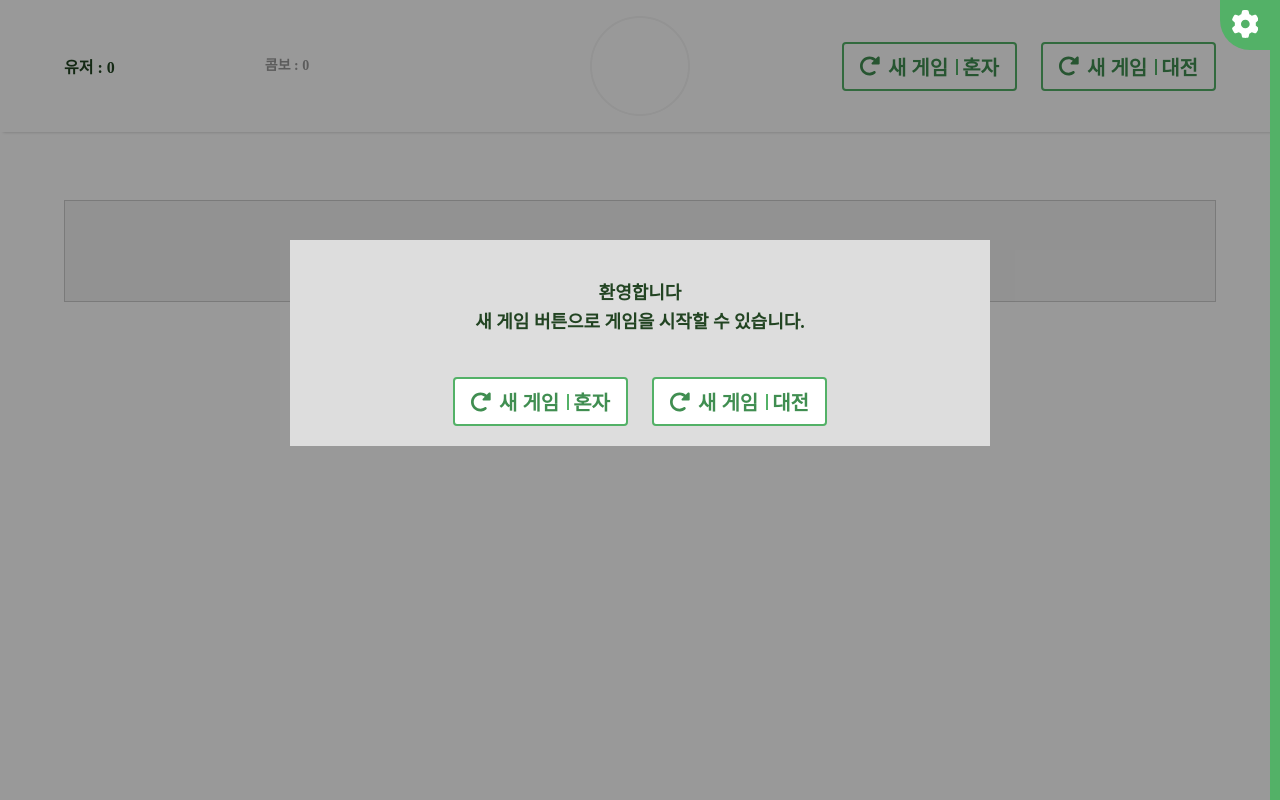
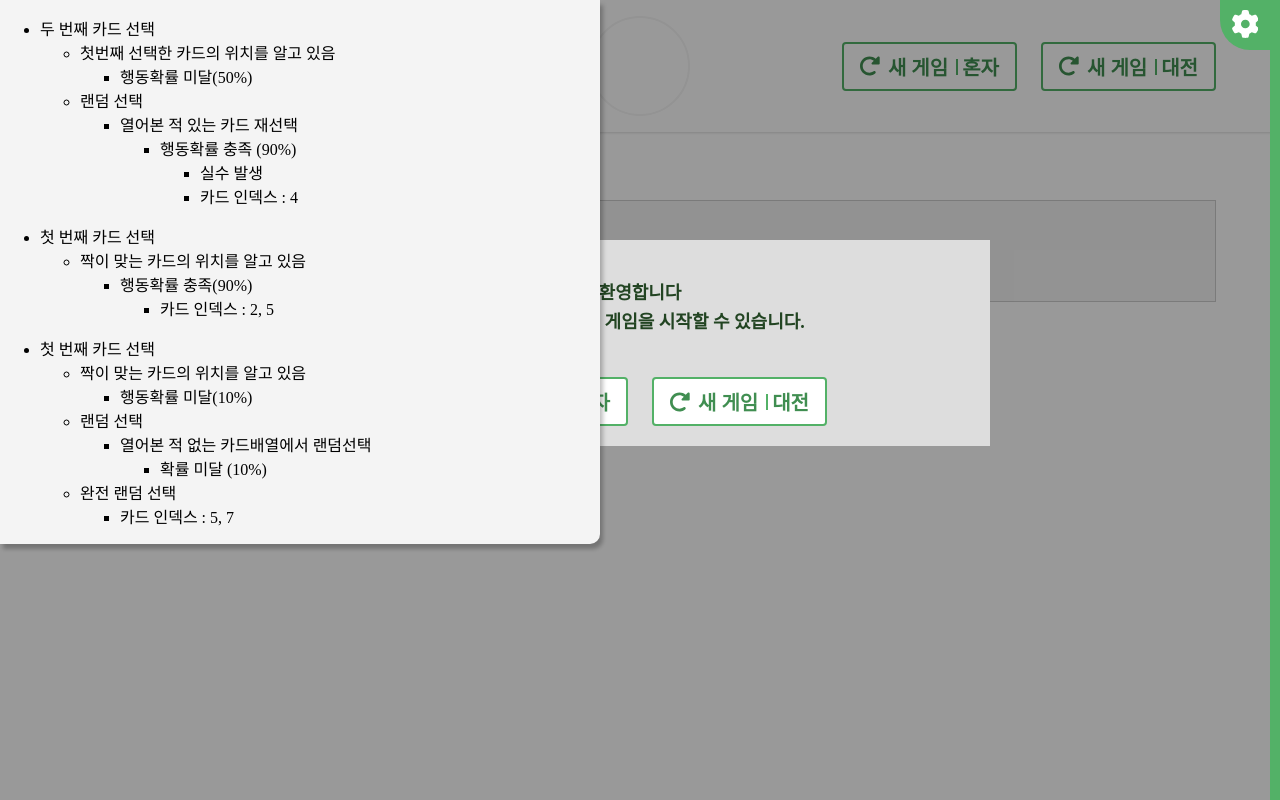
Before and after one commit to uauu89/cardMatch2, a React (Vite) app: page / in a window 1280 px wide. Built offline with nearby package versions, Linux system fonts and the light colour scheme.

Commit message:
260419 algorithm log ui

```diff
--- a/src/App.tsx
+++ b/src/App.tsx
@@ -3,6 +3,7 @@ import { useGameStore } from '@stores/useGameStore';
 import GameHUD from '@components/GameHUD/GameHUD';
 import GameBoard from '@components/GameBoard/GameBoard';
 import Settings from '@components/Settings/Settings';
+import ComLog from '@components/ComLog/ComLog';
 import GameOver from '@components/GameOver/GameOver';
 
 import "@css/fonts.css";
@@ -19,6 +20,7 @@ function App() {
             <GameHUD />
             <GameBoard />
             <Settings />
+            <ComLog />
             {gameOver && <GameOver />}
         </>
     )
--- a/src/assets/svg/Spinner.css
+++ b/src/assets/svg/Spinner.css
@@ -17,7 +17,6 @@
 }
 
 @keyframes dash {
-
   0% {
     stroke-dasharray: 1,150;
     stroke-dashoffset: 0;
--- /dev/null
+++ b/src/components/ComLog/ComLog.css
@@ -0,0 +1,12 @@
+.ComLog{
+    position: fixed;
+    left: 0;
+    top: 0;
+    z-index: 9;
+
+    width: 600px;
+    background-color: var(--color_gray1);
+    border-bottom-right-radius: 10px;
+
+    box-shadow: 3px 5px 4px rgba(0, 0, 0, 0.25);
+}
--- /dev/null
+++ b/src/components/ComLog/ComLog.tsx
@@ -0,0 +1,106 @@
+import "./ComLog.css"
+
+const ComLog = () => {
+
+    return(
+
+        <div className="ComLog">
+            <div className="logEvent">
+                <ul>
+                    <li>
+                        두 번째 카드 선택
+                        <ul>
+                            <li>
+                                첫번째 선택한 카드의 위치를 알고 있음
+                                <ul>
+                                    <li>행동확률 미달(50%)</li>
+                                </ul>
+                            </li>
+                            <li>
+                                랜덤 선택
+                                <ul>
+                                    <li>
+                                        열어본 적 있는 카드 재선택
+                                        <ul>
+                                            <li>
+                                                행동확률 충족 (90%)
+                                                <ul>
+                                                    <li>실수 발생</li>
+                                                    <li>카드 인덱스 : 4</li>
+                                                </ul>
+                                            </li>
+                                        </ul>
+                                    </li>
+                                </ul>
+                            </li>
+
+                        </ul>
+                    </li>
+                </ul>
+            </div>
+
+            <div className="logEvent">
+                <ul>
+                    <li>
+                        첫 번째 카드 선택
+                        <ul>
+                            <li>
+                                짝이 맞는 카드의 위치를 알고 있음
+                                <ul>
+                                    <li>행동확률 충족(90%)</li>
+                                    <ul>
+                                        <li>카드 인덱스 : 2, 5</li>
+                                    </ul>
+                                </ul>
+                            </li>
+
+                        </ul>
+                    </li>
+                </ul>
+            </div>
+
+            <div className="logEvent">
+                <ul>
+                    <li>
+                        첫 번째 카드 선택
+                        <ul>
+                            <li>
+                                짝이 맞는 카드의 위치를 알고 있음
+                                <ul>
+                                    <li>행동확률 미달(10%)</li>
+                                </ul>
+                            </li>
+                            <li>
+                                랜덤 선택
+                                <ul>
+                                    <li>
+                                        열어본 적 없는 카드배열에서 랜덤선택
+                                        <ul>
+                                            <li>확률 미달 (10%)</li>
+                                        </ul>
+                                    </li>
+                                </ul>
+                            </li>
+                            <li>
+                                완전 랜덤 선택
+                                <ul>
+                                    <li>
+                                        카드 인덱스 : 5, 7
+                                    </li>
+                                </ul>
+                            </li>
+
+                        </ul>
+                    </li>
+                </ul>
+            </div>
+
+
+        </div>
+
+    )
+
+}
+
+
+export default ComLog;
--- a/src/utils/comAlgorithm.ts
+++ b/src/utils/comAlgorithm.ts
@@ -116,9 +116,10 @@ export const comAlgorithm = (
         console.log("case 1. 두 번째 선택")
 
         if(pairSecondIndex !== null){
+            console.log("첫번째 선택한 카드의 위치를 알고 있음")
             if(difficultyDetails.opt_pairSecondIndex > dice()){
 
-                console.log("  case 1-1: 첫번째 선택한 카드의 짝의 위치를 알 때");
+                console.log("  case 1-1: 행동확률 충족, (90%)");
 
                 let returnIdx = pairSecondIndex;
 
```
Also changed, not shown: src/assets/svg/Infinity.tsx (added, +34 -0 lines), 1 other file (tests, documents, lock files or other folders).
